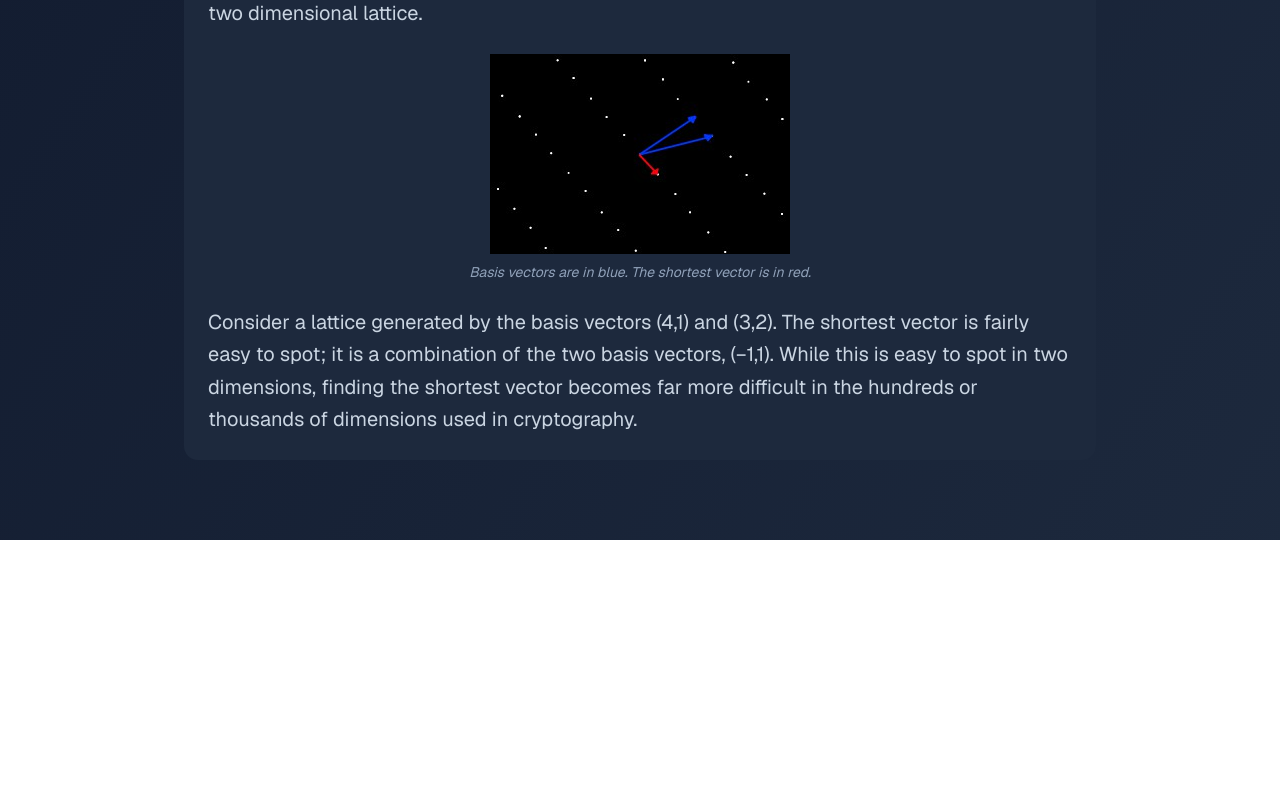
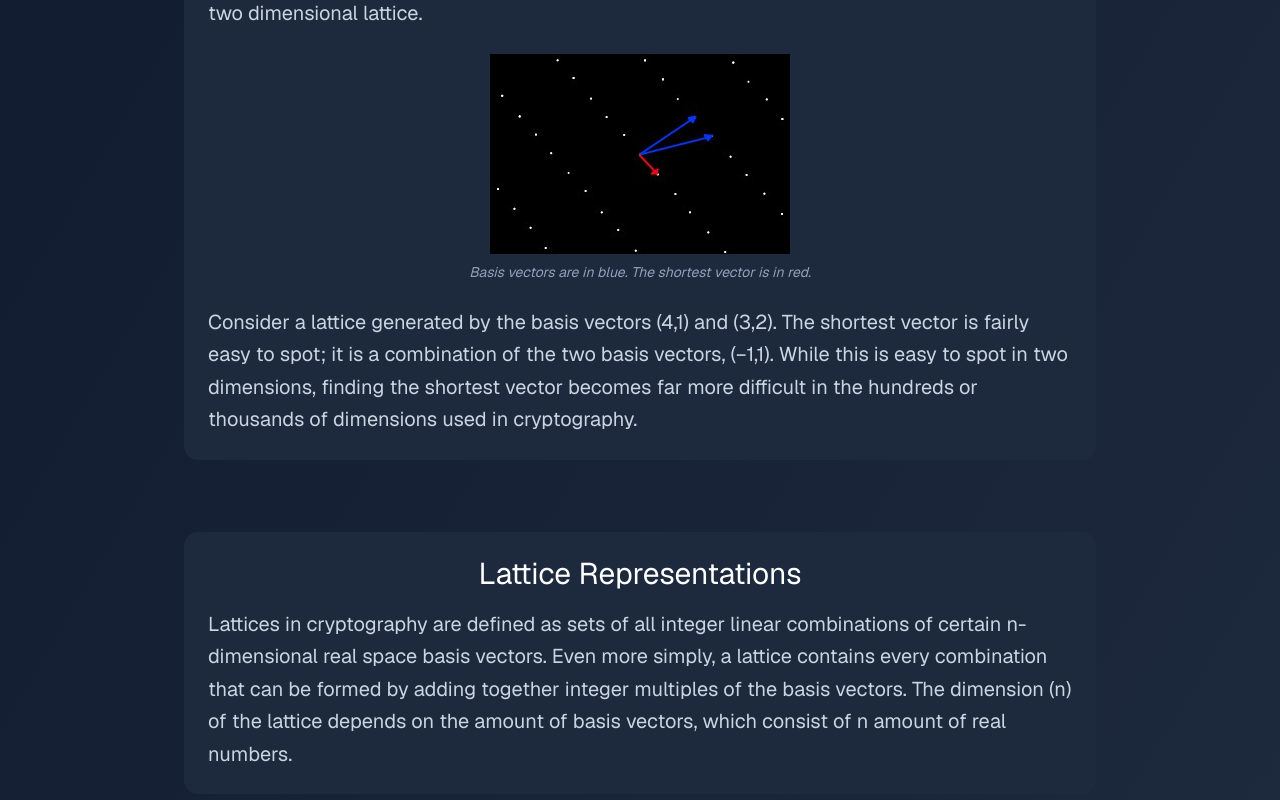
Before and after one commit to micma69/latviz, a Next.js app: page /glossary in a window 1280 px wide. Shown: the part 1297-2097 px from the top of the page. Before the commit the page ends 1837 px from the top, so only its background shows below. Built offline with nearby package versions, Linux system fonts and the light colour scheme.

Commit message:
progress

```diff
--- a/app/glossary/page.tsx
+++ b/app/glossary/page.tsx
@@ -98,6 +98,15 @@ export default function Glossary() {
                     }, */
                 ]}
             />
+
+            <div className="rounded-xl bg-slate-800 p-6 mb-8 mt-10 w-full md:w-3/4" id="latticerep">
+                <h2 className="text-3xl mb-4 text-white flex items-center justify-center">Lattice Representations</h2>
+                <div className="flex flex-col gap-6">
+                    <p className="flex justify-center text-xl text-slate-300 leading-relaxed">
+                        Lattices in cryptography are defined as sets of all integer linear combinations of certain n-dimensional real space basis vectors. Even more simply, a lattice contains every combination that can be formed by adding together integer multiples of the basis vectors. The dimension (n) of the lattice depends on the amount of basis vectors, which consist of n amount of real numbers.
+                    </p>
+                </div>
+            </div>
         </div>
     );
 }
```
